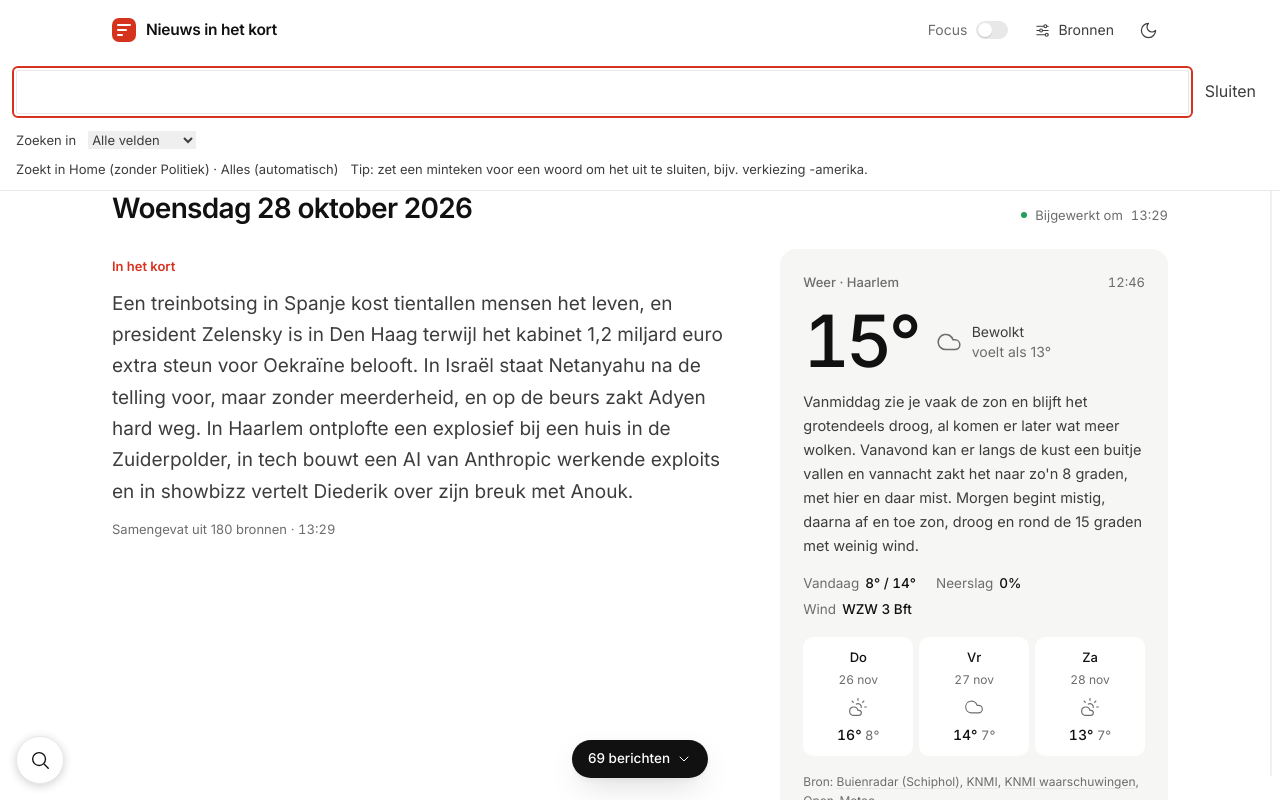
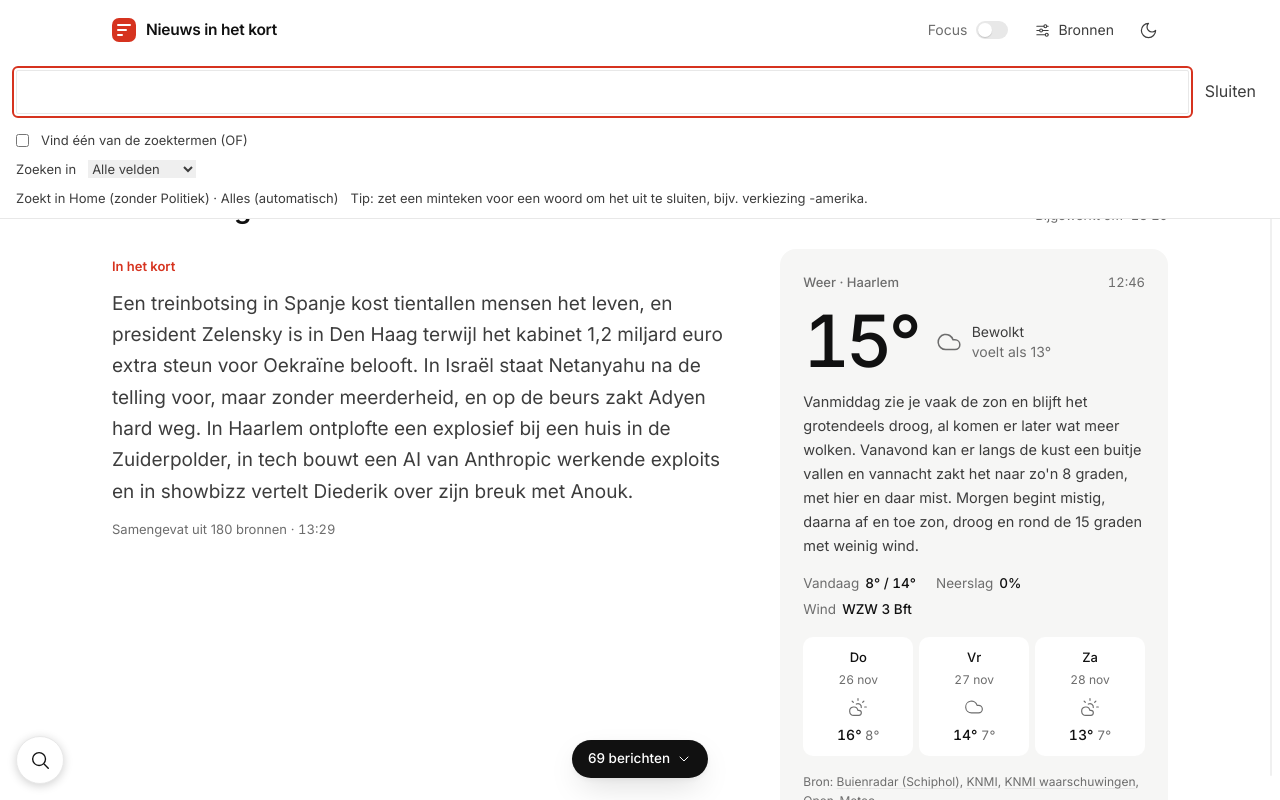
Before and after one commit to ItsCrewz/nieuwsinkort, a React (Vite) app: page / in a window 1280 px wide. Both pictures are taken after a click on the button 40 px from the left and 760 px from the top of the page. Built offline with nearby package versions, Linux system fonts and the light colour scheme.

Commit message:
Zoeken: combineer alternatieve zoekwoorden met een expliciete OF-keuze (#1289) (#1303)

```diff
--- a/src/App.tsx
+++ b/src/App.tsx
@@ -36,7 +36,7 @@ import { FeedNavigatie } from "./feednavigatie";
 import { LeegMelding } from "./leegmelding";
 import { prefetchMeer, voorlaadMeer } from "./meer";
 import { bewaakGrens, heeftGisteren, kiesNieuweData, verwijderGisteren } from "./vandaag";
-import { zoeksuggesties, zoekItems, zoekBereik, rangschikKoptreffers, markeerDelen, zoekFragment, normaliseer, scopeTekst, leesZoekterm, schrijfZoekterm, zelfdeZoekselectie, type Zoekselectie } from "./zoek";
+import { zoeksuggesties, zoekItems, zoekBereik, rangschikKoptreffers, markeerDelen, zoekFragment, normaliseer, scopeTekst, leesZoekterm, schrijfZoekterm, zelfdeZoekselectie, type Zoekselectie, type Zoekmodus } from "./zoek";
 import { Zoekbalk, ZoekLeeg, resultatenId, type ZoekScope } from "./zoekbalk";
 import { useKlok } from "./useklok";
 import { maakFeedNavigatie } from "./feedsluiten";
@@ -796,6 +796,7 @@ export default function App() {
   const [sheet, setSheet] = useState(false);
   const [fsheet, setFsheet] = useState(false);
   const sluitFilters = useCallback(() => setFsheet(false), []); // stabiel: FilterBlad herstelt anders focus bij elke filterwijziging (#623)
+  const [zoekmodus, setZoekmodus] = useState<Zoekmodus>("alle");
   const [zoekterm, setZoekterm] = useState(() => leesZoekterm(window.location.search));
   const [alleenKoppen, setAlleenKoppen] = useState(false);
   const [zoekAllesSelectie, setZoekAllesSelectie] = useState<Zoekselectie | null>(null);
@@ -959,12 +960,12 @@ export default function App() {
   const zoekBasis = useMemo(() => isFeedView && data ? (route.view === "alles" ? (flt.f.cats.length ? data.items : data.items.filter((i) => i.cat !== "politiek")) : data.items.filter((i) => i.cat === route.view)) : [], [isFeedView, data, route.view, flt.f.cats]);
   const zoekFilter = useMemo(() => isFeedView && data && raw ? filterNieuws(zoekBasis, flt.f, flt.vorig, raw.gegenereerd, route.view === "alles") : null, [isFeedView, data, raw, zoekBasis, flt.f, flt.vorig, route.view]);
   // Koptreffers eerst (#1010); bij sortering "nieuw" eerst op tijd, want NewsFeed sorteert dan niet meer zelf.
-  const zoekUitkomst = zoekFilter && data ? rangschikKoptreffers(zoekItems(zoekBereik(zoekAlles, data.items, zoekFilter.items), zoekterm, alleenKoppen), zoekterm) : [];
-  const suggesties = useMemo(() => zoekFilter && data && zoekterm.trim() && !zoekUitkomst.length ? zoeksuggesties(zoekBereik(zoekAlles, data.items, zoekFilter.items), zoekterm, alleenKoppen) : [], [zoekFilter, data, zoekterm, zoekAlles, zoekUitkomst.length, alleenKoppen]);
+  const zoekUitkomst = zoekFilter && data ? rangschikKoptreffers(zoekItems(zoekBereik(zoekAlles, data.items, zoekFilter.items), zoekterm, zoekmodus, alleenKoppen), zoekterm, zoekmodus) : [];
+  const suggesties = useMemo(() => zoekFilter && data && zoekterm.trim() && !zoekUitkomst.length ? zoeksuggesties(zoekBereik(zoekAlles, data.items, zoekFilter.items), zoekterm, alleenKoppen, zoekmodus) : [], [zoekFilter, data, zoekterm, zoekAlles, zoekUitkomst.length, alleenKoppen, zoekmodus]);
   // Zonder tijd-, regio-, video- en samengevoegd-filter: wat de filters aan treffers verbergen (#613).
   const zoekBeperkt = !!zoekFilter && (zoekFilter.tijd !== "alles" || flt.f.video || flt.f.samen || flt.f.regio.length > 0);
   const wisZoekFilters = () => flt.set({ tijd: "alles", video: false, samen: false, regio: [] });
-  const zoekVerborgen = zoekBeperkt && raw && normaliseer(zoekterm) ? Math.max(0, zoekItems(filterNieuws(zoekBasis, { ...flt.f, tijd: "alles", video: false, samen: false, regio: [] }, flt.vorig, raw.gegenereerd, route.view === "alles").items, zoekterm, alleenKoppen).length - zoekUitkomst.length) : 0;
+  const zoekVerborgen = zoekBeperkt && raw && normaliseer(zoekterm) ? Math.max(0, zoekItems(filterNieuws(zoekBasis, { ...flt.f, tijd: "alles", video: false, samen: false, regio: [] }, flt.vorig, raw.gegenereerd, route.view === "alles").items, zoekterm, zoekmodus, alleenKoppen).length - zoekUitkomst.length) : 0;
   const zoekScope: ZoekScope | undefined = zoekFilter ? {
     tekst: zoekAlles ? "Zoeken in alle rubrieken en beschikbare berichten; tijd-, rubriek-, regio-, video- en samenvoegfilters zijn verruimd. Het bronfilter blijft actief." : scopeTekst({ rubriek: route.view === "alles" ? "Home" : CAT_LABEL[route.view as keyof typeof CAT_LABEL] ?? String(route.view), zonderPolitiek: route.view === "alles" && !flt.f.cats.length, tijd: TIJD_LABEL[zoekFilter.tijd] + (zoekFilter.auto ? " (automatisch)" : ""), bronnenUit: off.size }),
     verborgen: zoekVerborgen,
@@ -973,7 +974,7 @@ export default function App() {
   } : undefined;
   const top = (
     <>
-      <TopBar theme={theme} onTheme={toggle} bionic={bionic} onBionic={setBionicPersist} onHome={goHome} onSources={() => setSheet(true)} filtered={off.size} zoeken={isFeedView ? <Zoekbalk alleenKoppen={alleenKoppen} onAlleenKoppen={setAlleenKoppen} query={zoekterm} onChange={wijzigZoekterm} aantal={zoekUitkomst.length} invoer={zoekInvoer} scope={zoekScope} /> : undefined} />
+      <TopBar theme={theme} onTheme={toggle} bionic={bionic} onBionic={setBionicPersist} onHome={goHome} onSources={() => setSheet(true)} filtered={off.size} zoeken={isFeedView ? <Zoekbalk alleenKoppen={alleenKoppen} onAlleenKoppen={setAlleenKoppen} modus={zoekmodus} onModus={setZoekmodus} query={zoekterm} onChange={wijzigZoekterm} aantal={zoekUitkomst.length} invoer={zoekInvoer} scope={zoekScope} /> : undefined} />
       {isFeedView ? null : dateline}
       {sheet ? (
         <Foutgrens code="CLIENT_SHEET"><Suspense fallback={null}>
--- a/src/zoek.ts
+++ b/src/zoek.ts
@@ -187,7 +187,11 @@ function termenVan(query: string): string[][] {
   return termen;
 }
 
-export function zoekItems(items: Item[], query: string, alleenKoppen = false): Item[] {
+export type Zoekmodus = "alle" | "of";
+
+export function zoekItems(items: Item[], query: string, modusOfKoppen: Zoekmodus | boolean = "alle", alleenKoppen = false): Item[] {
+  const modus = typeof modusOfKoppen === "boolean" ? "alle" : modusOfKoppen;
+  if (typeof modusOfKoppen === "boolean") alleenKoppen = modusOfKoppen;
   query = zonderOnzichtbaar(begrensZoekterm(query));
   const kloktijd = query.trim();
   if (/^(?:[01]\d|2[0-3]):[0-5]\d$/.test(kloktijd)) return items.filter((item) => item.tijd === kloktijd);
@@ -200,7 +204,7 @@ export function zoekItems(items: Item[], query: string, alleenKoppen = false): I
     if (min.some((delen) => kandidaten(delen, woorden, lijm).length)) return false;
     // Woordbegin: elke term moet op een eigen woord (of eigen reeks) vallen ("mark markt" vraagt twee woorden).
     const kand = termen.map((delen) => kandidaten(delen, woorden, lijm));
-    return kand.every((k) => k.length) && alleTermenPassen(kand, woorden.length);
+    return modus === "of" && kand.length ? kand.some((k) => k.length > 0) : kand.every((k) => k.length) && alleTermenPassen(kand, woorden.length);
   });
 }
 
@@ -215,7 +219,7 @@ function kleineTikfout(a: string, b: string): boolean {
 }
 
 // Alleen eenvoudige zoekopdrachten corrigeren; speciale zoeksyntaxis blijft ongemoeid.
-export function zoeksuggesties(items: Item[], query: string, alleenKoppen = false): string[] {
+export function zoeksuggesties(items: Item[], query: string, alleenKoppen = false, modus: Zoekmodus = "alle"): string[] {
   if (query.length > 80 || !/^[\p{L}\p{M}\s]+$/u.test(query)) return [];
   const delen = query.trim().split(/\s+/u);
   if (delen.length > 5) return [];
@@ -230,7 +234,7 @@ export function zoeksuggesties(items: Item[], query: string, alleenKoppen = fals
       for (let i = 0; i < termen.length; i++) {
         if (termen[i].length < 5 || termen[i].length > 40 || !kleineTikfout(termen[i], kandidaat)) continue;
         const voorstel = delen.map((deel, n) => n === i ? woord : deel).join(" ");
-        if (zoekItems([item], voorstel, alleenKoppen).length) suggesties.add(voorstel);
+        if (zoekItems([item], voorstel, modus, alleenKoppen).length) suggesties.add(voorstel);
         if (suggesties.size === 3) return [...suggesties];
       }
     }
@@ -247,9 +251,9 @@ const alleenKop = (item: Item): Item => {
 };
 
 // Koptreffers vóór treffers alleen in de tekst; binnen elke groep blijft de volgorde van de invoer (stabiel).
-export function rangschikKoptreffers(items: Item[], query: string): Item[] {
+export function rangschikKoptreffers(items: Item[], query: string, modus: Zoekmodus = "alle"): Item[] {
   if (!query.trim() || items.length < 2) return items;
-  const kop = new Set(zoekItems(items.map(alleenKop), query));
+  const kop = new Set(zoekItems(items.map(alleenKop), query, modus));
   const voor: Item[] = [], rest: Item[] = [];
   for (const item of items) (kop.has(alleenKop(item)) ? voor : rest).push(item);
   return voor.length && rest.length ? [...voor, ...rest] : items;
--- a/src/zoekbalk.tsx
+++ b/src/zoekbalk.tsx
@@ -2,7 +2,7 @@ import { Icon } from "./icons";
 import { createPortal } from "react-dom";
 import { useCallback, useEffect, useId, useRef, useState } from "react";
 import { staatFocusInInvoer } from "./zoekfocus";
-import { begrensZoekterm, MAX_ZOEKTEKENS, normaliseer, resultaatTekst, verborgenTekst } from "./zoek";
+import { begrensZoekterm, MAX_ZOEKTEKENS, normaliseer, resultaatTekst, verborgenTekst, type Zoekmodus } from "./zoek";
 import { touchNu } from "./invoer";
 
 const zoekAanwijzing = "Voer letters of cijfers in om te zoeken.";
@@ -21,7 +21,7 @@ export function focusResultaten(doc: FocusDoc) {
   (gebied?.querySelector(".nc")?.querySelector("a[href]") ?? gebied)?.focus();
 }
 
-export function Zoekbalk({ query, onChange, aantal, invoer, scope, alleenKoppen = false, onAlleenKoppen }: { alleenKoppen?: boolean; onAlleenKoppen?: (waarde: boolean) => void; query: string; onChange: (query: string) => void; aantal: number; invoer: React.RefObject<HTMLInputElement>; scope?: ZoekScope }) {
+export function Zoekbalk({ query, onChange, aantal, invoer, scope, alleenKoppen = false, onAlleenKoppen, modus = "alle", onModus = () => {} }: { alleenKoppen?: boolean; onAlleenKoppen?: (waarde: boolean) => void; modus?: Zoekmodus; onModus?: (modus: Zoekmodus) => void; query: string; onChange: (query: string) => void; aantal: number; invoer: React.RefObject<HTMLInputElement>; scope?: ZoekScope }) {
   const [open, setOpen] = useState(!!query);
   const formId = useId();
   useEffect(() => { if (query) setOpen(true); }, [query]);
@@ -32,7 +32,7 @@ export function Zoekbalk({ query, onChange, aantal, invoer, scope, alleenKoppen
     if (!open || !query.trim()) return;
     const timer = window.setTimeout(() => setMelding({ query, aantal }), 400);
     return () => { window.clearTimeout(timer); setMelding(null); };
-  }, [open, query, aantal, scope?.tekst, verborgen, alleenKoppen]);
+  }, [open, query, aantal, scope?.tekst, verborgen, modus, alleenKoppen]);
   const knop = useRef<HTMLButtonElement>(null);
   const focusBijOpenen = useRef(false);
   const sluit = useCallback(() => { onChange(""); setOpen(false); knop.current?.focus(); }, [onChange]);
@@ -59,13 +59,13 @@ export function Zoekbalk({ query, onChange, aantal, invoer, scope, alleenKoppen
   return (
     <div className="zoek-container">
       {typeof document === "undefined" ? knopEl : createPortal(knopEl, document.body)}
-      {open && <ZoekFormulier alleenKoppen={alleenKoppen} onAlleenKoppen={onAlleenKoppen} id={formId} query={query} onChange={onChange} sluit={sluit} invoer={invoer} scope={scope} aantal={aantal} />}
-      <span className="zoek-status" aria-live="polite">{query.trim() && !normaliseer(query) ? zoekAanwijzing : open && query.trim() && melding?.query === query && melding.aantal === aantal ? resultaatTekst(aantal) + scopeMelding : ""}</span>
+      {open && <ZoekFormulier alleenKoppen={alleenKoppen} onAlleenKoppen={onAlleenKoppen} id={formId} query={query} onChange={onChange} sluit={sluit} invoer={invoer} scope={scope} aantal={aantal} modus={modus} onModus={onModus} />}
+      <span className="zoek-status" aria-live="polite">{query.trim() && !normaliseer(query) ? zoekAanwijzing : open && query.trim() && melding?.query === query && melding.aantal === aantal ? resultaatTekst(aantal) + (modus === "of" ? " · één van de zoektermen (OF)" : " · alle zoektermen") + scopeMelding : ""}</span>
     </div>
   );
 }
 
-export function ZoekFormulier({ id, query, onChange, sluit, invoer, scope, aantal = 0, alleenKoppen = false, onAlleenKoppen }: { alleenKoppen?: boolean; onAlleenKoppen?: (waarde: boolean) => void; id?: string; query: string; onChange: (query: string) => void; sluit: () => void; invoer: React.RefObject<HTMLInputElement>; scope?: ZoekScope; aantal?: number }) {
+export function ZoekFormulier({ id, query, onChange, sluit, invoer, scope, aantal = 0, alleenKoppen = false, onAlleenKoppen, modus = "alle", onModus = () => {} }: { alleenKoppen?: boolean; onAlleenKoppen?: (waarde: boolean) => void; modus?: Zoekmodus; onModus?: (modus: Zoekmodus) => void; id?: string; query: string; onChange: (query: string) => void; sluit: () => void; invoer: React.RefObject<HTMLInputElement>; scope?: ZoekScope; aantal?: number }) {
   const compositie = useRef(false);
   // Geen maxLength: dat kapt plakken stil af en kan IME-invoer storen; hier melden we het wel, alleen als er echt tekst is weggegooid.
   const [ingekort, setIngekort] = useState(false);
@@ -81,6 +81,8 @@ export function ZoekFormulier({ id, query, onChange, sluit, invoer, scope, aanta
         }} />
         <button type="button" className="zoek-sluit" onClick={sluit}>Sluiten</button>
         <span className="zoek-scope" role="status">{ingekort && query ? `Zoekopdracht ingekort tot ${MAX_ZOEKTEKENS} tekens` : ""}</span>
+        <label className="zoek-scope"><input type="checkbox" checked={modus === "of"} onChange={(e) => onModus(e.target.checked ? "of" : "alle")} /> Vind één van de zoektermen (OF)</label>
+        {!!normaliseer(query) && <span className="zoek-scope">{resultaatTekst(aantal)} · {modus === "of" ? "één van de zoektermen (OF)" : "alle zoektermen"}</span>}
         {aantal > 0 && !!normaliseer(query) && <a href={`#${resultatenId}`} className="zoek-wis-filters zoek-naar-resultaten" onClick={(e) => { e.preventDefault(); focusResultaten(document); }}>Ga naar resultaten ({aantal})</a>}
         <label className="zoek-scope">Zoeken in <select value={alleenKoppen ? "koppen" : "alles"} onChange={(e) => onAlleenKoppen?.(e.target.value === "koppen")}><option value="alles">Alle velden</option><option value="koppen">Alleen koppen</option></select></label>
         {!scope && <span id={hintId} className="zoek-scope">{uitsluitTip}</span>}
```
Also changed, not shown: changelog.d/1289-zoeken-of.md (added, +1 -0 lines), 2 other files (tests, documents, lock files or other folders).
